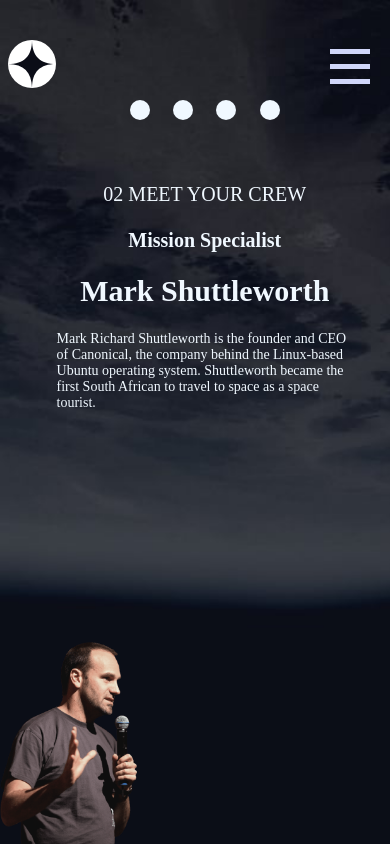
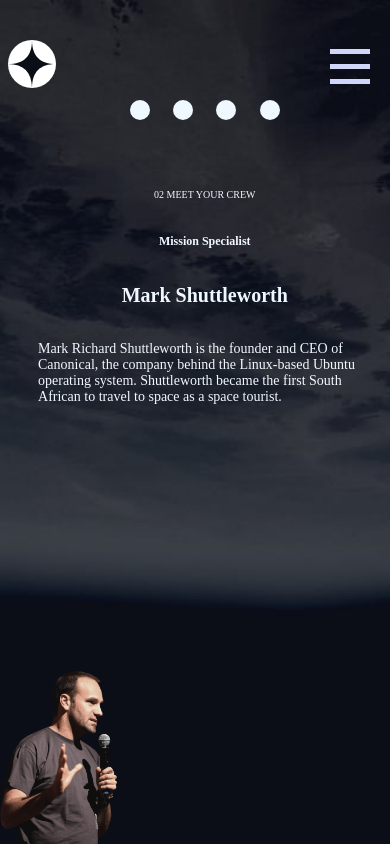
Before and after one commit to zviadbarbakadze/space, a React (Create React App) app: page /crew/mark in a window 390 px wide. Built offline with nearby package versions, Linux system fonts and the light colour scheme.

Commit message:
mobile tech and crew

```diff
--- a/src/index.css
+++ b/src/index.css
@@ -505,7 +505,7 @@
     width: 80%;
   }
   .crew-image{
-    width:35%;
+    width:30%;
   }
   .moon-image{
     width: 150px;
@@ -531,17 +531,14 @@
   .tech{
     flex-direction: column-reverse;
   }
+
   .tech-links{
     display: flex;
     flex-direction: row;
     justify-content: space-around;
     width: 200px;
   }
-  .tech-descr{
-    width: 100%;
-    margin-bottom: 20px;
-    font-size: 0.8em;
-  }
+
 
 
   .explore{
@@ -565,17 +562,30 @@
 }
 .tech-images{
  width: 200px;
+ height: 150px;
+ margin-top: 20px;
   margin-bottom: 20px;
 }
 .tech-descr{
-  width: 120%;
+  width: 100%;
+  font-size: 0.5em;
 }
+
 .douglas-info{
   margin-top: 50px;
 
 }
 .bio{
-  width: 80%;
+  width: 90%;
+}
+.crew-name{
+  font-size: 1em;
+}
+.crew-header{
+  font-size: 0.5em;
+}
+.crew-role{
+  font-size: 0.6em;
 }
 }
 @media(max-width:350px){
```
